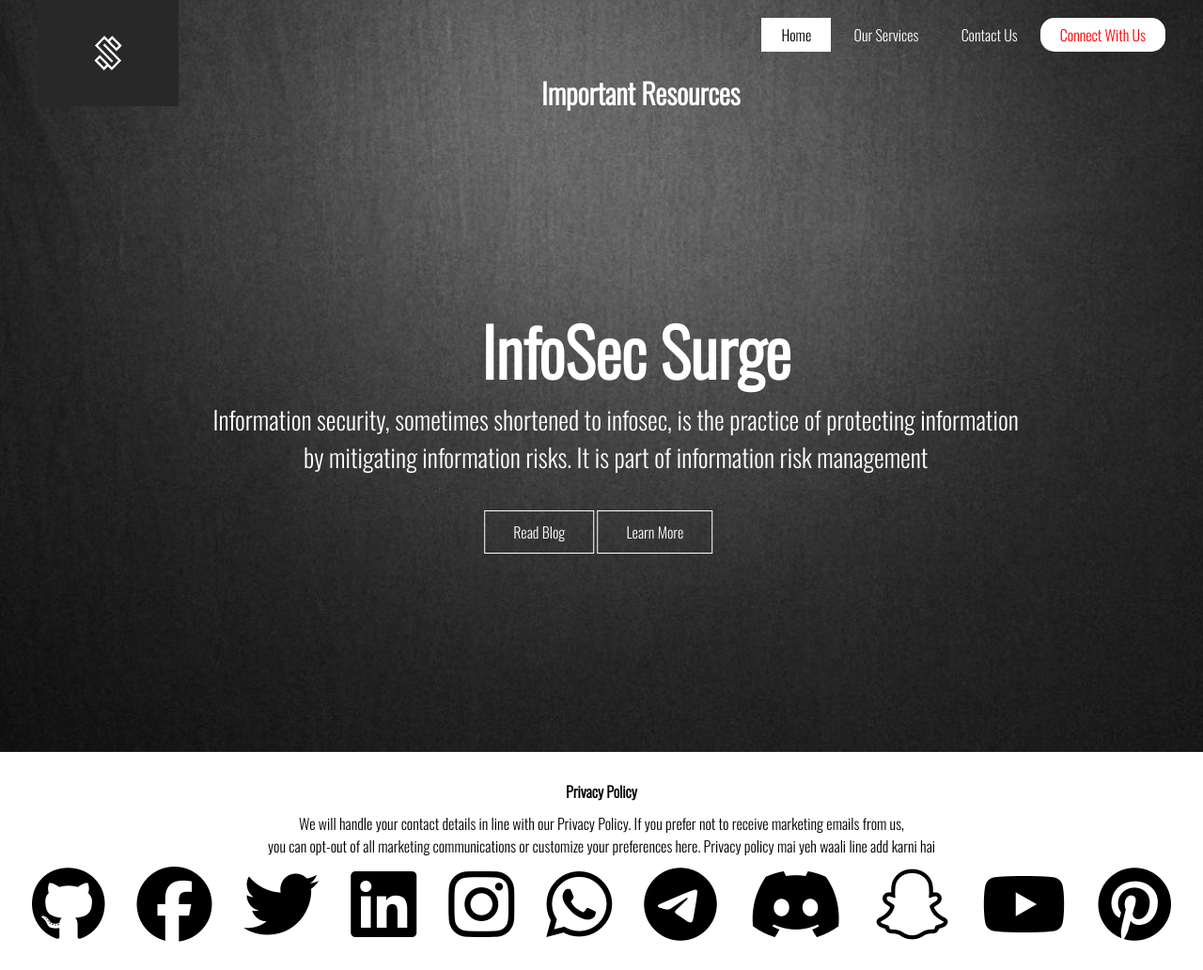
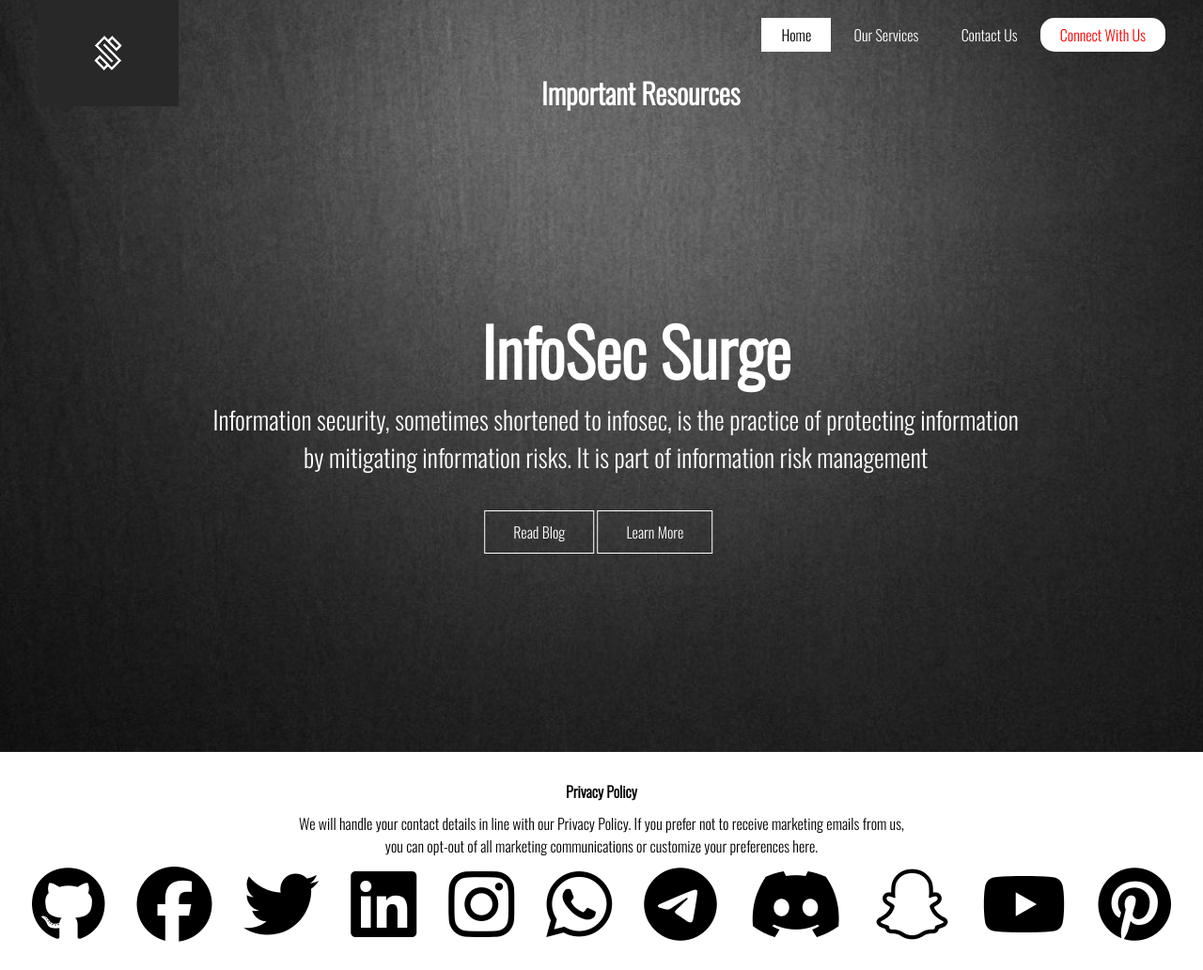
Before and after one commit to adhiraj-gupta/WebTechLabProject, a plain HTML site: page index.html in a window 1280 px wide. Shown: the whole page at 94% size. Drawn offline with nearby package versions, Linux system fonts and the light colour scheme.

Commit message:
Update index.html

```diff
--- a/index.html
+++ b/index.html
@@ -50,7 +50,7 @@
 	<section class="footer">
 		<h4>Privacy Policy</h4>
 		<p>We will handle your contact details in line with our Privacy Policy. If you prefer not to receive marketing emails from us,<br> you can opt-out of all marketing communications or customize your preferences here.
-            Privacy policy mai yeh waali line add karni hai</p>
+            </p>
             <div class = "icons">
 			<i class = "fab fa-github fa-5x"></i>
             <i class = "fab fa-facebook fa-5x"></i>
```
